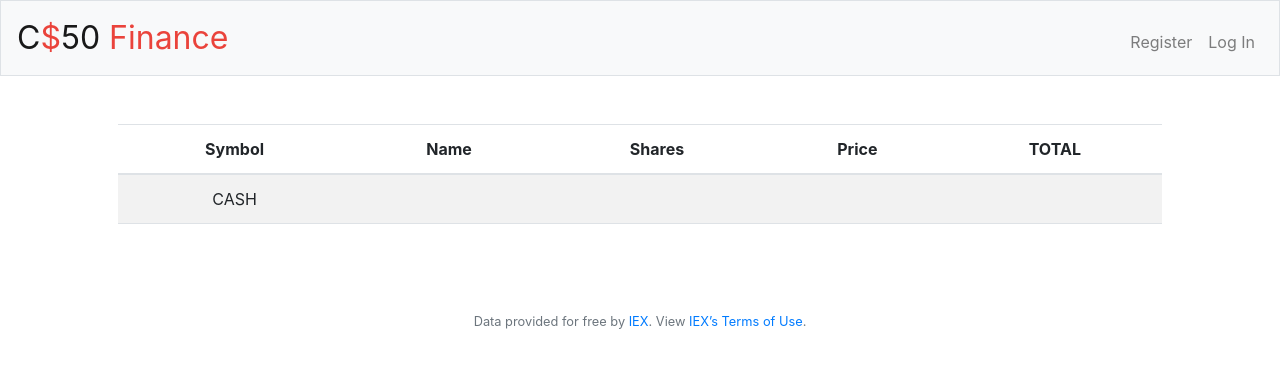
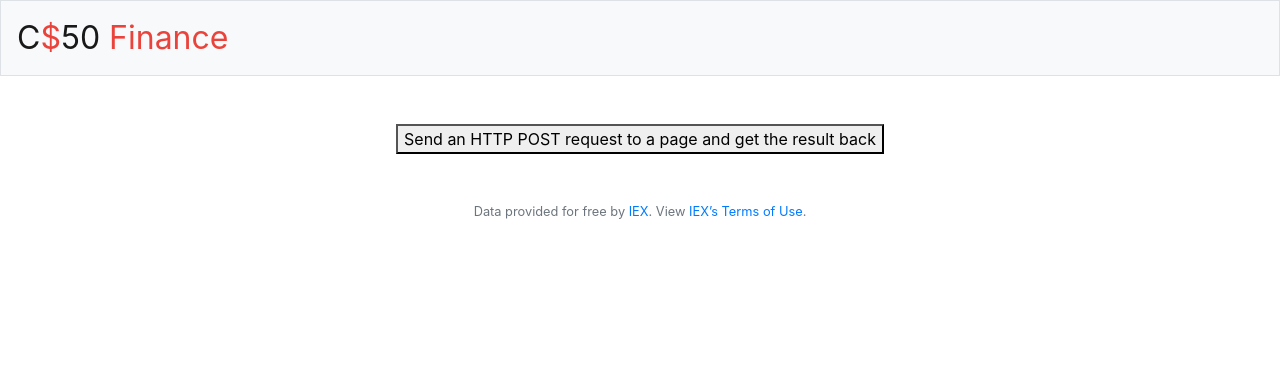
Before and after one commit to rodneyslafuente/sw24, a Flask app: template templates/index.html in a window 1280 px wide. Shown: the top 368 px of the page. Run offline with Flask 2, Linux system fonts and the light colour scheme; the template is opened without the code that fills it, so the values that code supplies are empty; some libraries are stand-ins or nearby versions.

```diff
--- a/application.py
+++ b/application.py
@@ -1,13 +1,13 @@
 import os
 
-from cs50 import SQL
-from flask import Flask, flash, jsonify, redirect, render_template, request, session
-from flask_session import Session
+from flask import Flask, flash, jsonify, redirect, render_template, request
 from tempfile import mkdtemp
 from werkzeug.exceptions import default_exceptions, HTTPException, InternalServerError
 from werkzeug.security import check_password_hash, generate_password_hash
 
-from helpers import apology, login_required, lookup, usd
+from helpers import apology, lookup
+
+import json
 
 # Configure application
 app = Flask(__name__)
@@ -23,24 +23,11 @@ def after_request(response):
     response.headers["Pragma"] = "no-cache"
     return response
 
-# Configure session to use filesystem (instead of signed cookies)
-app.config["SESSION_FILE_DIR"] = mkdtemp()
-app.config["SESSION_PERMANENT"] = False
-app.config["SESSION_TYPE"] = "filesystem"
-Session(app)
-
 @app.route("/")
-@login_required
 def index():
 
-    return render_template("index.html")
+        return render_template("test.html")
 
-@app.route("/buy", methods=["GET", "POST"])
-@login_required
-def buy():
-
-    # Render buy.html
-    return render_template("buy.html")
 
 def errorhandler(e):
     """Handle error"""
--- a/templates/index.html
+++ b/templates/index.html
@@ -6,39 +6,25 @@
 
 {% block main %}
 
-    <table class="table table-striped">
-        <thead>
-            <tr>
-                <th>Symbol</th>
-                <th>Name</th>
-                <th>Shares</th>
-                <th>Price</th>
-                <th>TOTAL</th>
-            </tr>
-        </thead>
-        <tfoot>
-            <tr>
-                <td colspan="4"></td>
-                <td>{{ grandtotal }}</td>
-            </tr>
-        </tfoot>
-        <tbody>
-            {% for stock in stocks %}
-                {% if stock["SUM(shares)"] != 0: %}
-                <tr>
-                    <td>{{ stock["symbol"] }}</td>
-                    <td>{{ quotes[stocks.index(stock)]["name"] }}</td>
-                    <td>{{ stock["SUM(shares)"] }}</td>
-                    <td>{{ quotes[stocks.index(stock)]["price"] }}</td>
-                    <td>{{ totals[stocks.index(stock)] }}</td>
-                </tr>
-                {% endif %}
-            {% endfor %}
-                <tr>
-                    <td colspan="1">CASH</td>
-                    <td colspan="3"></td>
-                    <td>{{ cash }}</td>
-                </tr>
-        </tbody>
-    </table>
+<script src="https://ajax.googleapis.com/ajax/libs/jquery/3.4.0/jquery.min.js"></script>
+<script>
+$(document).ready(function(){
+  $("button").click(function(){
+    $.post("http://127.0.0.1:5000/",
+    {
+      name: "Donald Duck",
+      city: "Duckburg"
+    },
+    function(data,status){
+      alert("Data: " + data + "\nStatus: " + status);
+    });
+  });
+});
+</script>
+</head>
+<body>
+
+<button>Send an HTTP POST request to a page and get the result back</button>
+
+
 {% endblock %}
--- a/templates/layout.html
+++ b/templates/layout.html
@@ -31,25 +31,6 @@
             <button aria-controls="navbar" aria-expanded="false" aria-label="Toggle navigation" class="navbar-toggler" data-target="#navbar" data-toggle="collapse" type="button">
                 <span class="navbar-toggler-icon"></span>
             </button>
-            <div class="collapse navbar-collapse" id="navbar">
-                {% if session.user_id %}
-                    <ul class="navbar-nav mr-auto mt-2">
-                        <li class="nav-item"><a class="nav-link" href="/quote">Quote</a></li>
-                        <li class="nav-item"><a class="nav-link" href="/buy">Buy</a></li>
-                        <li class="nav-item"><a class="nav-link" href="/sell">Sell</a></li>
-                        <li class="nav-item"><a class="nav-link" href="/history">History</a></li>
-                    </ul>
-                    <ul class="navbar-nav ml-auto mt-2">
-                        <li class="nav-item"><a class="nav-link" href="/changepassword">Change Password</a></li>
-                        <li class="nav-item"><a class="nav-link" href="/logout">Log Out</a></li>
-                    </ul>
-                {% else %}
-                    <ul class="navbar-nav ml-auto mt-2">
-                        <li class="nav-item"><a class="nav-link" href="/register">Register</a></li>
-                        <li class="nav-item"><a class="nav-link" href="/login">Log In</a></li>
-                    </ul>
-                {% endif %}
-            </div>
         </nav>
 
         {% if get_flashed_messages() %}
```
Also changed, not shown: helpers.py (+1 -19 lines), templates/buy.html (deleted, +0 -17 lines).
